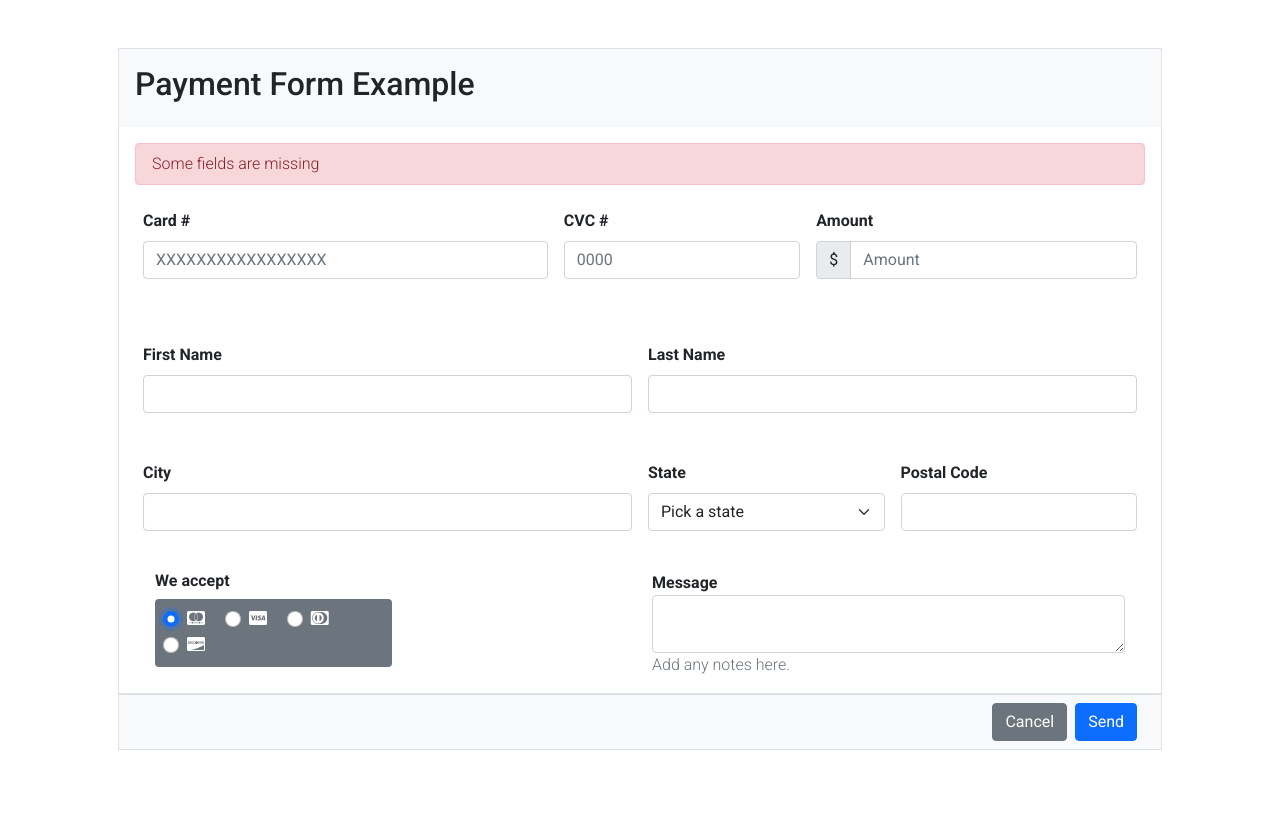
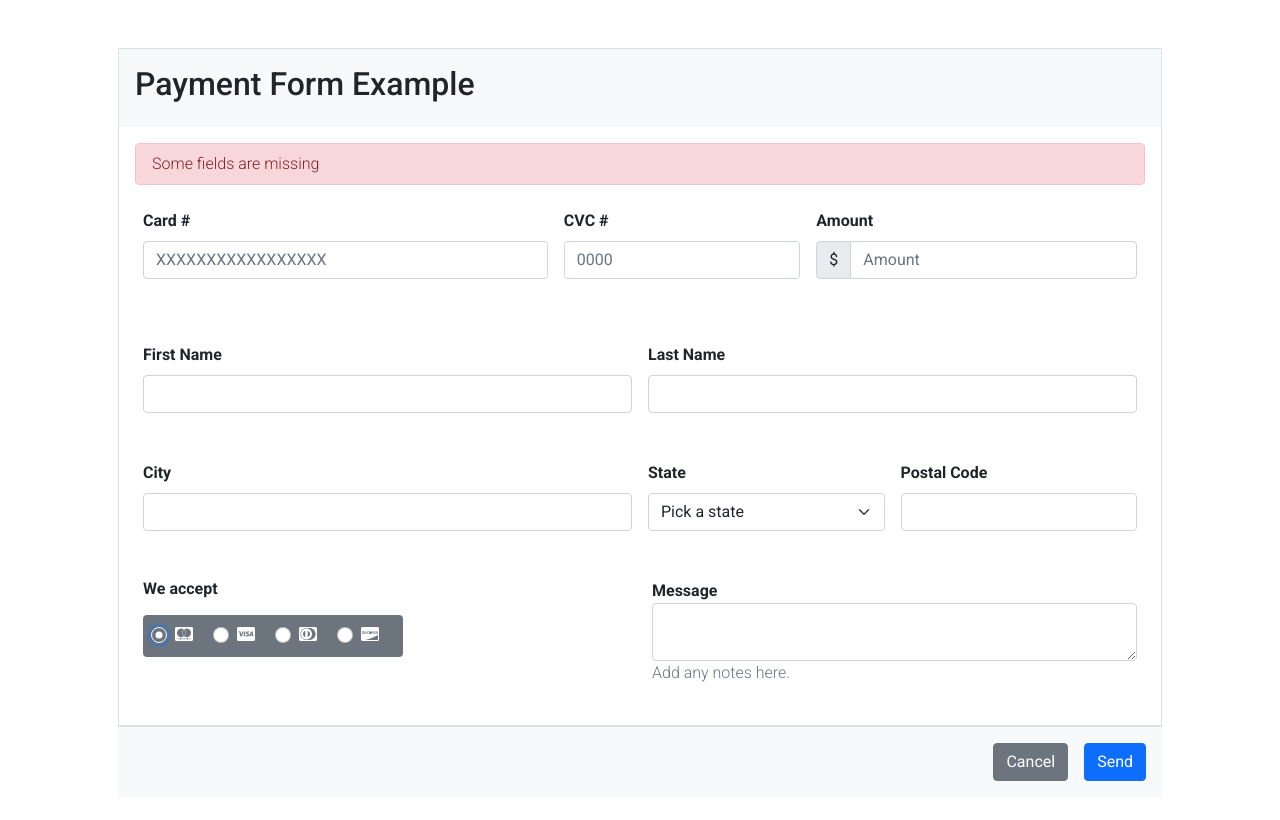
Before and after one commit to 4GeeksAcademy/jazmin-formulariohtml, a plain HTML site: page index.html in a window 1280 px wide. Both pictures are taken after a click on the radio button 171 px from the left and 618 px from the top of the page. Drawn offline with nearby package versions, Linux system fonts and the light colour scheme.

Commit message:
first commit

```diff
--- a/index.html
+++ b/index.html
@@ -82,44 +82,44 @@
         </div>
       </div>
 
-      <!-- Pay and Message  -->
-      <div class="row mt-3">
-        <div class="col-6 ps-5">
-          <h6 class="fw-bold ">We accept</label></h6>
-          <div class="container mx-0 mt-2 p-2 bg-secondary rounded col-6 text-white">
+      <div class="row p-4">
+        <div class="col-6 d-flex align-items-start flex-column">
+          <h6 class="fw-bold ">We accept</h6>
+          <div class="d-flex gap-1 mx-0 mt-2 p-2 bg-secondary rounded text-white">
             <div class="form-check form-check-inline">
-              <input class="form-check-input" type="radio" name="mastercard" id="mastercard" value="mastercard">
-              <label class="form-check-label" for="mastercard">
+              <input class="form-check-input" type="radio" name="card-type" id="mastercard" value="mastercard">
+              <label class="form-check-label" for="card-type">
                 <i class="fa-brands fa-cc-mastercard"></i>
               </label>
             </div>
             <div class="form-check form-check-inline">
-              <input class="form-check-input" type="radio" name="visa" id="visa" value="visa">
-              <label class="form-check-label" for="visa">
+              <input class="form-check-input" type="radio" name="card-type" id="visa" value="visa">
+              <label class="form-check-label" for="card-type">
                 <i class="fa-brands fa-cc-visa"></i>
               </label>
             </div>
 
             <div class="form-check form-check-inline">
-              <input class="form-check-input" type="radio" name="diners" id="diners" value="diners">
-              <label class="form-check-label" for="diners">
+              <input class="form-check-input" type="radio" name="card-type" id="diners" value="diners">
+              <label class="form-check-label" for="card-type">
                 <i class="fa-brands fa-cc-diners-club"></i>
               </label>
             </div>
 
             <div class="form-check form-check-inline">
-              <input class="form-check-input" type="radio" name="american-express" id="american-express"
+              <input class="form-check-input" type="radio" name="card-type" id="american-express"
                 value="american-express">
-              <label class="form-check-label" for="american-express">
+              <label class="form-check-label" for="card-type">
                 <i class="fa-brands fa-cc-discover"></i>
               </label>
             </div>
           </div>
+
         </div>
 
 
         <!-- message -->
-        <div class="col-6 pe-5">
+        <div class="col-6">
           <label class="fw-bold" for="message">Message</label>
           <div class="form-floating">
             <textarea class="form-control" id="message"></textarea>
@@ -131,12 +131,14 @@
     </div>
 
 
+
     <!-- Buttons -->
-    <div class="bg-light border d-flex justify-content-end gap-2 py-2 px-4">
-      <button type="button" class="btn btn-secondary">Cancel</button>
-      <button type="submit" class="btn btn-primary">Send</button>
+    <div class="bg-light m-0 p-3 d-flex gap-3 justify-content-end border-top">
+      <button class="btn btn-secondary">Cancel</button>
+      <button class="btn btn-primary">Send</button>
     </div>
   </div>
+
 
   <script src="https://cdn.jsdelivr.net/npm/bootstrap@5.0.2/dist/js/bootstrap.bundle.min.js"
     integrity="sha384-MrcW6ZMFYlzcLA8Nl+NtUVF0sA7MsXsP1UyJoMp4YLEuNSfAP+JcXn/tWtIaxVXM"
--- a/styles.css
+++ b/styles.css
@@ -5,3 +5,8 @@ body {
     font-style: normal;
     font-variation-settings: "wdth" 100;
 }
+
+.form-check-input:checked {
+    background-color: #6c757d;
+    border-color: white;
+}
```
